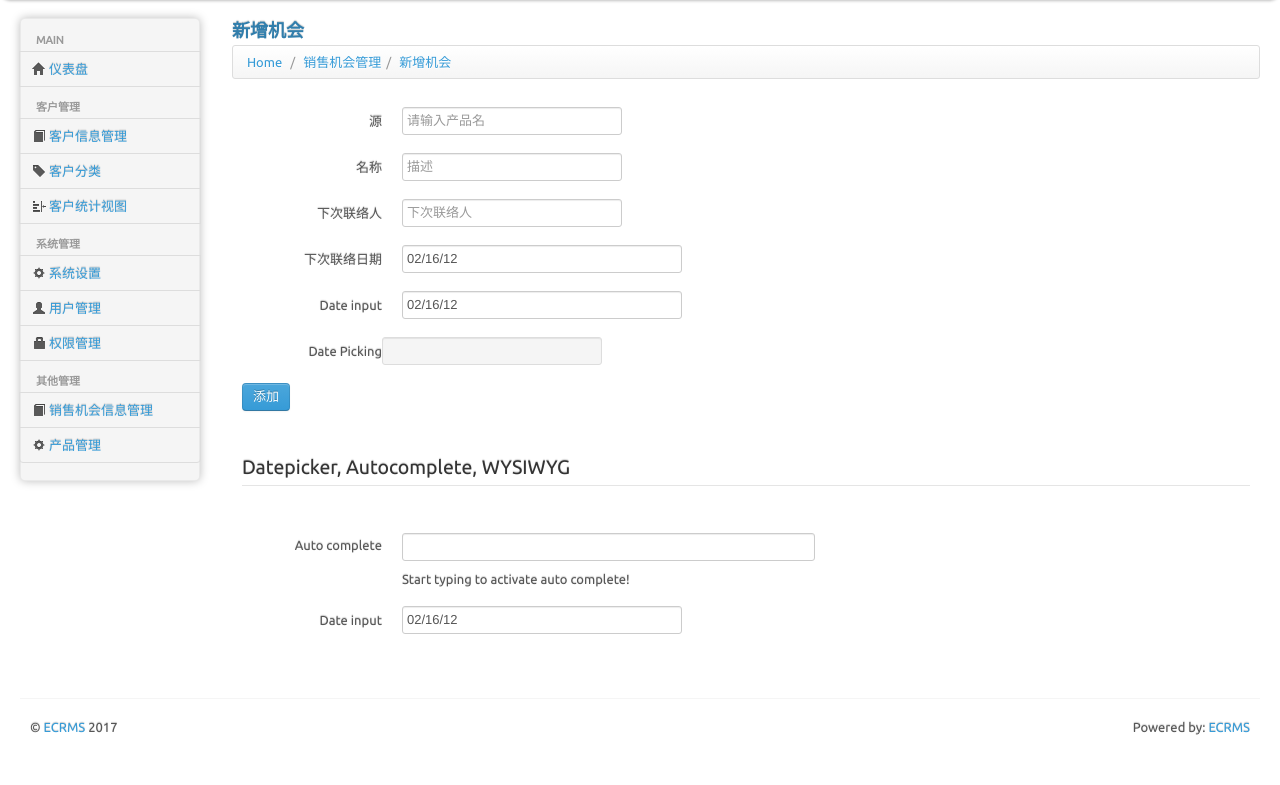
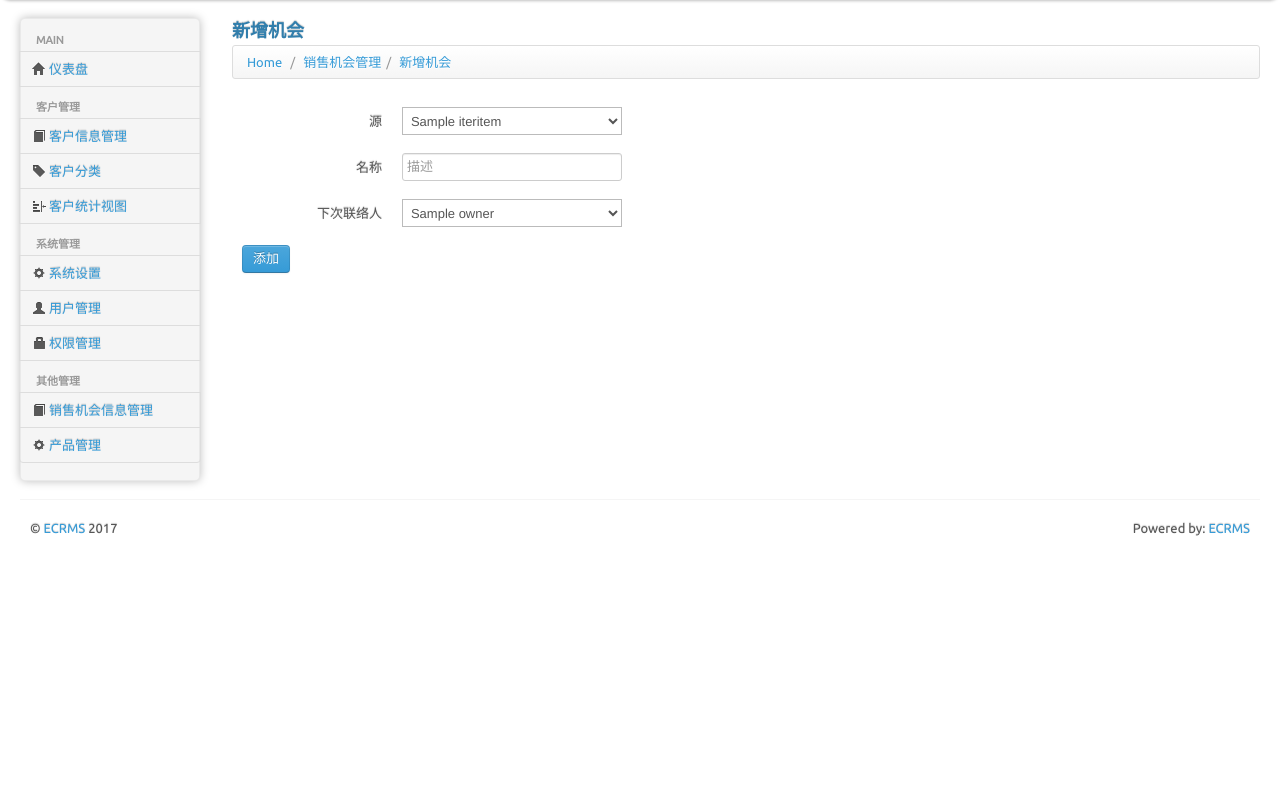
Before and after one commit to san-na/crm, a Flask app: template crm_web/crm/templates/opportunity_add.html in a window 1280 px wide. Shown: the part 50-835 px from the top of the page. After the commit the page ends 586 px from the top, so only its background shows below. Run offline with Flask 2, Linux system fonts and the light colour scheme; a user stored in the database is signed in; tables that the repository leaves empty hold one stand-in row (values such as "Sample post"); the template is opened without the code that fills it: values that come from a table or form of the project are taken from there, most other values are stand-ins (such as "Sample title", 1, 10 or a date in 2020); parts of the project's set-up code (start-up, migrations or seed data) failed here and were passed over; some libraries are stand-ins or nearby versions; some web fonts are replaced.

Commit message:
完成销售机会添加和展示功能

```diff
--- a/crm_web/crm/common/forms.py
+++ b/crm_web/crm/common/forms.py
@@ -123,5 +123,4 @@ class OpportrunityAddForm(FlaskForm):
     source = StringField('source')
     name = StringField('name')
     next_contacts = StringField('next_contacts')
-    next_date = DateField('Start Date', format='%m/%d/%Y', validators=(validators.Optional(),))
     submit = SubmitField('添加')
--- a/crm_web/crm/common/models.py
+++ b/crm_web/crm/common/models.py
@@ -183,15 +183,15 @@ class Opportunity(db.Model):
     id = db.Column(db.Integer, primary_key=True)
     name = db.Column(db.String(100))
     source = db.Column(db.String(200), default="")
-    netxt_contacts = db.Column(db.String(100))
+    next_contacts = db.Column(db.String(100))
     next_date = db.Column(db.DateTime, default=datetime.now())
     created = db.Column(db.DateTime, default=datetime.now())
     updated = db.Column(db.DateTime, default=datetime.now())
 
-    def __init__(self, name, source, netxt_contacts):
+    def __init__(self, name, source, next_contacts):
         self.name = name
         self.source = source
-        self.netxt_contacts = netxt_contacts
+        self.next_contacts = next_contacts
         self.created = datetime.now()
         self.updated = datetime.now()
 
--- a/crm_web/crm/templates/opportunity_add.html
+++ b/crm_web/crm/templates/opportunity_add.html
@@ -6,7 +6,7 @@
       <a href="{{url_for('Common.index')}}">Home</a> <span class="divider">/</span>
     </li>
     <li>
-      <a href="{{url_for('Common.product', action='list')}}">销售机会管理</a><span class="divider">/</span>
+      <a href="{{url_for('Common.opportunity', action='list')}}">销售机会管理</a><span class="divider">/</span>
     </li>
     <li>
       <a href="#">新增机会</a>
@@ -15,13 +15,19 @@
 </div>
 
 <div class="box-content">
-  <form class="form-horizontal" role="form" action="{{url_for('Common.product', action="add")}}" method="post">
+  <form class="form-horizontal" role="form" action="{{url_for('Common.opportunity', action="add")}}" method="post">
     {{ form.csrf_token }}
     <fieldset>
       <div class="control-group">
         <label class="control-label">源</label>
         <div class="controls">
-          {{ form.source(class="form-control", placeholder="请输入产品名", autocomplete=true)}}
+          <div class="col-sm-5">
+            <select id="source" name="source" class="form-control">
+              {% for k,v in sources.iteritems() %}
+              <option value={{k}}>{{v}}</option>
+              {% endfor %}
+            </select>
+          </div>
         </div>
       </div>
       <div class="control-group">
@@ -33,57 +39,20 @@
       <div class="control-group">
         <label class="control-label">下次联络人</label>
         <div class="controls">
-          {{ form.next_contacts(class="form-control", placeholder="下次联络人") }}
+          <div class="col-sm-5">
+            <select id="next_contacts" name="next_contacts" class="form-control">
+              {% for owner in owner_dict %}
+              <option value={{owner.id}}>{{owner.name}}</option>
+              {% endfor %}
+            </select>
+          </div>
         </div>
       </div>
-      <div class="control-group">
-        <label class="control-label">下次联络日期</label>
-        <div class="controls">
-          <input type="text" class="input-xlarge datepicker hasDatepicker" id="date01" value="02/16/12">
-        </div>
-      </div>
-      <div class="control-group">
-							  <label class="control-label" for="date01">Date input</label>
-							  <div class="controls">
-								<input type="text" class="input-xlarge datepicker hasDatepicker" id="date01" value="02/16/12">
-							  </div>
-							</div>
-              <div class="form-group">
-                        <label for="dtp_input2" class="col-md-2 control-label">Date Picking</label>
-                        <div class="input-group date form_date col-md-5" data-date="" data-date-format="dd MM yyyy" data-link-field="dtp_input2" data-link-format="yyyy-mm-dd">
-                            <input class="form-control" size="16" type="text" value="" readonly>
-                            <span class="input-group-addon"><span class="glyphicon glyphicon-remove"></span></span>
-        					<span class="input-group-addon"><span class="glyphicon glyphicon-calendar"></span></span>
-                        </div>
-        				<input type="hidden" id="dtp_input2" value="" /><br/>
-                    </div>
       <button type="submit" class="btn btn-primary">添加</button>
     </fieldset>
   </form>
 
 </div>
-<div class="box-content">
-    <form class="form-horizontal">
-      <fieldset>
-      <legend>Datepicker, Autocomplete, WYSIWYG</legend>
-      <div class="control-group">
-        <label class="control-label" for="typeahead">Auto complete </label>
-        <div class="controls">
-        <input type="text" class="span6 typeahead" id="typeahead"  data-provide="typeahead" data-items="4" data-source='["Alabama","Alaska","Arizona","Arkansas","California","Colorado","Connecticut","Delaware","Florida","Georgia","Hawaii","Idaho","Illinois","Indiana","Iowa","Kansas","Kentucky","Louisiana","Maine","Maryland","Massachusetts","Michigan","Minnesota","Mississippi","Missouri","Montana","Nebraska","Nevada","New Hampshire","New Jersey","New Mexico","New York","North Dakota","North Carolina","Ohio","Oklahoma","Oregon","Pennsylvania","Rhode Island","South Carolina","South Dakota","Tennessee","Texas","Utah","Vermont","Virginia","Washington","West Virginia","Wisconsin","Wyoming"]'>
-        <p class="help-block">Start typing to activate auto complete!</p>
-        </div>
-      </div>
-      <div class="control-group">
-        <label class="control-label" for="date01">Date input</label>
-        <div class="controls">
-        <input type="text" class="input-xlarge datepicker" id="date01" value="02/16/12">
-        </div>
-      </div>
-
-      </fieldset>
-    </form>
-
-  </div>
 {% endblock %}
 
 {% block scripts %}
```
Also changed, not shown: crm_web/crm/common/handler.py (+5 -12 lines), crm_web/crm/common/views.py (+12 -8 lines), crm_web/crm/settings.py (+10 -0 lines), crm_web/crm/templates/opportunity.html (+10 -7 lines).
